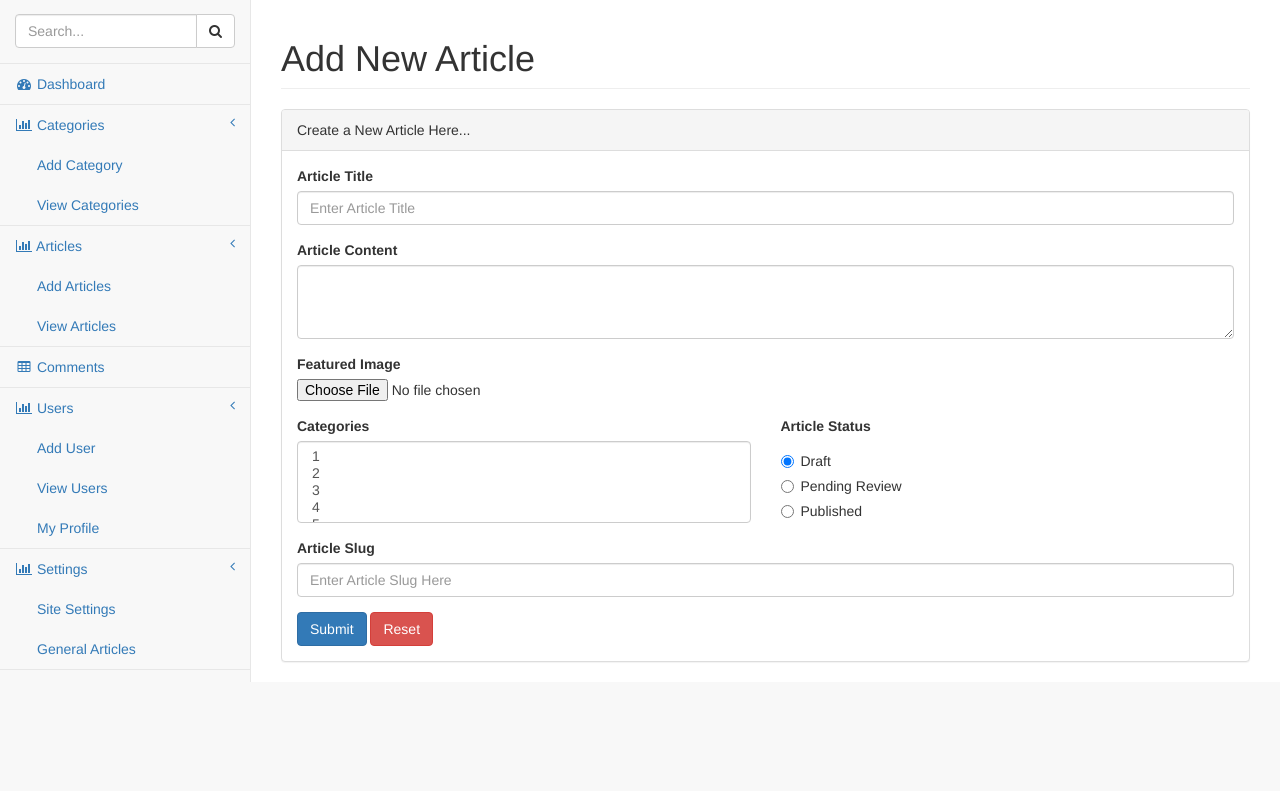
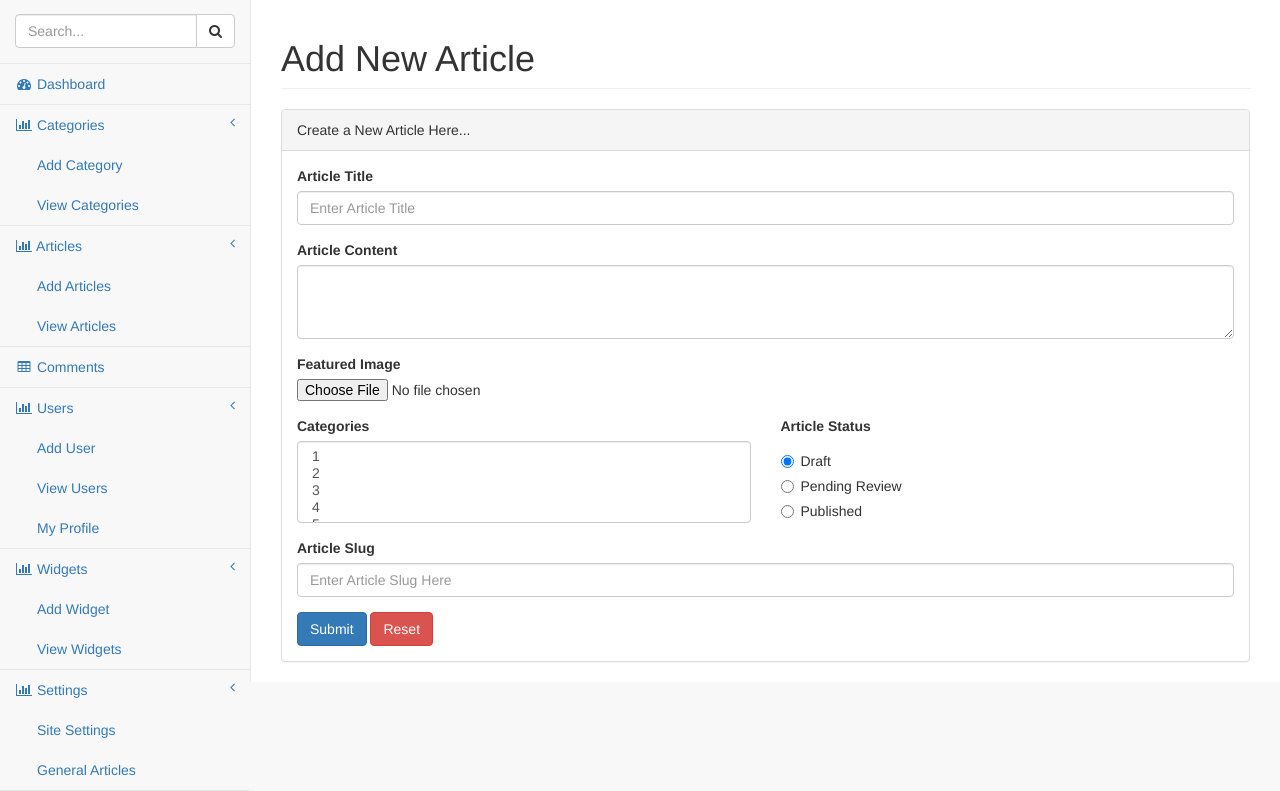
Before and after one commit to codingcyber/Blog-PHP, a PHP site: page /add-article.php in a window 1280 px wide. Shown: the part 52-843 px from the top of the page. Before the commit the page ends 734 px from the top, so only its background shows below. Run offline with PHP 8.4, Linux system fonts and the light colour scheme.

Commit message:
2-7 Working on Admin Navigation

```diff
--- a/admin/includes/navigation.php
+++ b/admin/includes/navigation.php
@@ -23,7 +23,7 @@
                 <li><a href="#"><i class="fa fa-gear fa-fw"></i> Settings</a>
                 </li>
                 <li class="divider"></li>
-                <li><a href="login.html"><i class="fa fa-sign-out fa-fw"></i> Logout</a>
+                <li><a href="logout.php"><i class="fa fa-sign-out fa-fw"></i> Logout</a>
                 </li>
             </ul>
             <!-- /.dropdown-user -->
@@ -47,16 +47,16 @@
                     <!-- /input-group -->
                 </li>
                 <li>
-                    <a href="index.html"><i class="fa fa-dashboard fa-fw"></i> Dashboard</a>
+                    <a href="dashboard.php"><i class="fa fa-dashboard fa-fw"></i> Dashboard</a>
                 </li>
                 <li>
                     <a href="#"><i class="fa fa-bar-chart-o fa-fw"></i> Categories<span class="fa arrow"></span></a>
                     <ul class="nav nav-second-level">
                         <li>
-                            <a href="#">Add Category</a>
+                            <a href="add-category.php">Add Category</a>
                         </li>
                         <li>
-                            <a href="#">View Categories</a>
+                            <a href="view-categories.php">View Categories</a>
                         </li>
                     </ul>
                     <!-- /.nav-second-level -->
@@ -65,10 +65,10 @@
                     <a href="#"><i class="fa fa-bar-chart-o fa-fw"></i> Articles<span class="fa arrow"></span></a>
                     <ul class="nav nav-second-level">
                         <li>
-                            <a href="#">Add Articles</a>
+                            <a href="add-article.php">Add Articles</a>
                         </li>
                         <li>
-                            <a href="#">View Articles</a>
+                            <a href="view-articles.php">View Articles</a>
                         </li>
                     </ul>
                     <!-- /.nav-second-level -->
@@ -80,13 +80,25 @@
                     <a href="#"><i class="fa fa-bar-chart-o fa-fw"></i> Users<span class="fa arrow"></span></a>
                     <ul class="nav nav-second-level">
                         <li>
-                            <a href="#">Add User</a>
+                            <a href="add-user.php">Add User</a>
                         </li>
                         <li>
-                            <a href="#">View Users</a>
+                            <a href="view-users.php">View Users</a>
                         </li>
                         <li>
-                            <a href="#">My Profile</a>
+                            <a href="profile.php">My Profile</a>
+                        </li>
+                    </ul>
+                    <!-- /.nav-second-level -->
+                </li>
+                <li>
+                    <a href="#"><i class="fa fa-bar-chart-o fa-fw"></i> Widgets<span class="fa arrow"></span></a>
+                    <ul class="nav nav-second-level">
+                        <li>
+                            <a href="add-widget.php">Add Widget</a>
+                        </li>
+                        <li>
+                            <a href="view-widgets.php">View Widgets</a>
                         </li>
                     </ul>
                     <!-- /.nav-second-level -->
@@ -95,7 +107,7 @@
                     <a href="#"><i class="fa fa-bar-chart-o fa-fw"></i> Settings<span class="fa arrow"></span></a>
                     <ul class="nav nav-second-level">
                         <li>
-                            <a href="#">Site Settings</a>
+                            <a href="settings.php">Site Settings</a>
                         </li>
                         <li>
                             <a href="#">General Articles</a>
```
